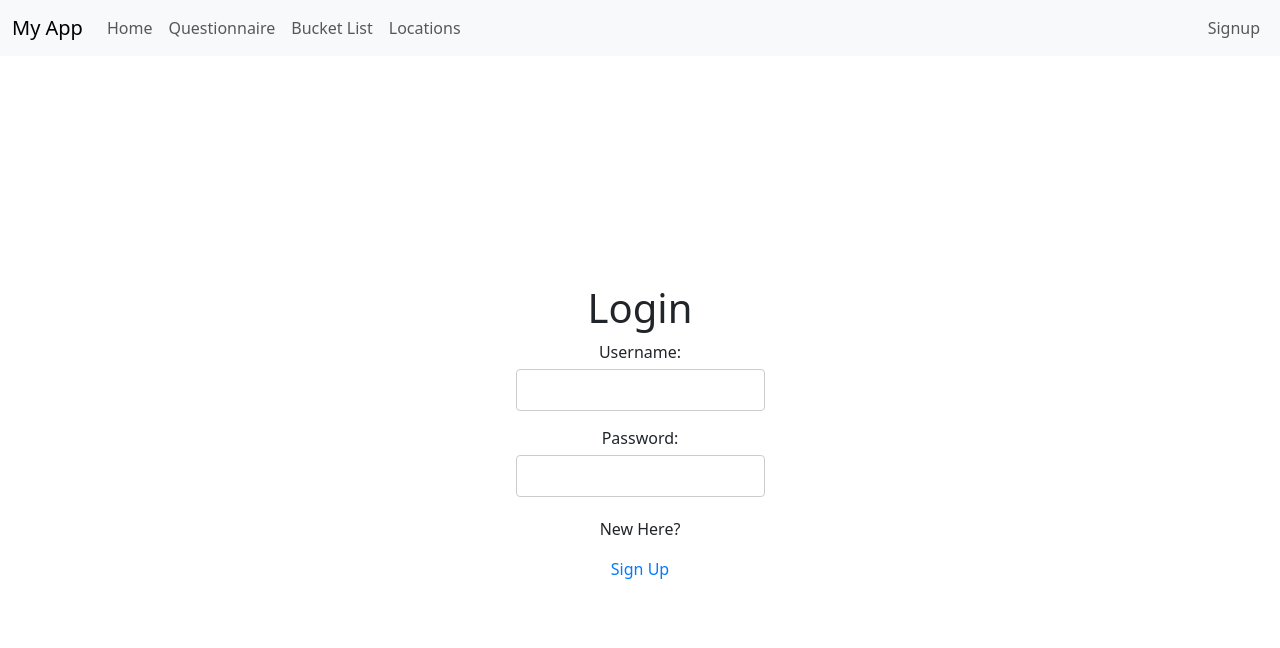
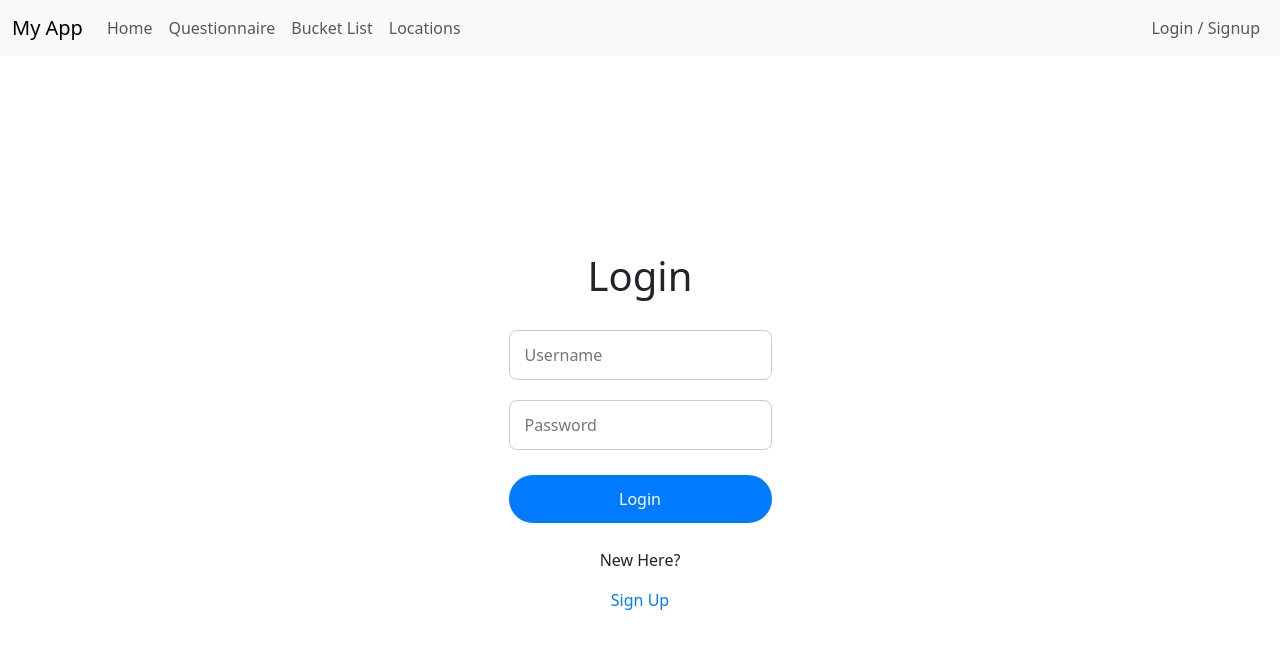
Before and after one commit to CS571-F25/p17, a React (Vite) app: page /#/login in a window 1280 px wide. Shown: the top 648 px of the page. Built offline with nearby package versions, Linux system fonts and the light colour scheme.

Commit message:
login functionality

```diff
--- a/package.json
+++ b/package.json
@@ -11,7 +11,9 @@
   },
   "dependencies": {
     "bootstrap": "^5.3.8",
+    "js-cookie": "^3.0.5",
     "react": "^19.1.1",
+    "react-bootstrap": "^2.10.10",
     "react-dom": "^19.1.1",
     "react-router": "^7.9.5"
   },
--- a/src/App.css
+++ b/src/App.css
@@ -41,3 +41,27 @@
 .read-the-docs {
   color: #888;
 }
+
+.signup-input {
+  width: 100%;
+  padding: 12px 15px;
+  border: 1px solid #ccc;
+  border-radius: 8px;
+  font-size: 16px;
+  background: white;
+  outline: none;
+  transition: 0.2s;
+  color: black;
+}
+
+/* Fix autofill from turning fields dark */
+.signup-input:-webkit-autofill {
+  -webkit-box-shadow: 0 0 0 1000px white inset !important;
+  -webkit-text-fill-color: black !important;
+}
+
+/* Focus styling */
+.signup-input:focus {
+  border-color: #007bff;
+  box-shadow: 0 0 3px rgba(0,123,255,0.5);
+}
--- a/src/App.jsx
+++ b/src/App.jsx
@@ -9,11 +9,22 @@ import LoginSignup from './components/LoginSignup'
 import Signup from './components/Signup'
 import Navbar from './components/Navbar'
 import AllLocations from './components/AllLocations';
+import Cookies from "js-cookie";
+import { useEffect } from 'react';
 
 export const AuthContext = createContext();
 
 function App() {
-  const [isLoggedIn, setIsLoggedIn] = useState(false);
+  const [isLoggedIn, setIsLoggedIn] = useState(!!Cookies.get("auth"));
+
+  useEffect(() => {
+    const token = Cookies.get('auth');
+    if (token) {
+      setIsLoggedIn(true);
+    } else {
+      setIsLoggedIn(false);
+    }
+  }, []);
 
   return (
     <AuthContext.Provider value={{ isLoggedIn, setIsLoggedIn }}>
--- a/src/components/LoginSignup.jsx
+++ b/src/components/LoginSignup.jsx
@@ -1,19 +1,63 @@
 import { useContext, useState } from 'react';
 import { Link } from 'react-router';
 import { AuthContext } from '../App';
+import Cookies from 'js-cookie';
+import { getAllUsers } from '../utils/bucket';
+import { useNavigate } from 'react-router';
 
 export default function LoginSignup() {
     const { isLoggedIn, setIsLoggedIn } = useContext(AuthContext);
+    const navigate = useNavigate();
     const [username, setUsername] = useState('');
     const [password, setPassword] = useState('');
+    const [message, setMessage] = useState('');
 
     const handleLogout = () => {
+        Cookies.remove('auth', { path: '/' });
         setIsLoggedIn(false);
+        navigate('/login');
     };
+
+    async function handleLogin() {
+        setMessage('');
+
+        if (!username || !password) {
+            setMessage('Username and password are required.');
+            return;
+        }
+
+        try {
+            const users = await getAllUsers();
+            const match = users.find(u => u.username === username);
+
+            if (!match) {
+                setMessage('No account exists with that username.');
+                return;
+            }
+
+            if (match.password !== password) {
+                setMessage('Incorrect password.');
+                return;
+            }
+
+            const token = btoa(JSON.stringify({
+                username: match.username,
+                _id: match._id
+            }));
+
+            Cookies.set('auth', token, { expires: 7 });
+
+            setIsLoggedIn(true);
+            navigate('/');
+        } catch (err) {
+            console.error("LOGIN ERROR:", err);
+            setMessage('Login failed — see console.');
+        }
+    }
 
     if (isLoggedIn) {
         return (
-            <div style={{ padding: '20px', maxWidth: '400px', margin: '50px auto' }}>
+            <div style={{ padding: '20px', maxWidth: '400px', margin: '80px auto', textAlign: 'center' }}>
                 <h1>Welcome!</h1>
                 <button
                     onClick={handleLogout}
@@ -24,7 +68,8 @@ export default function LoginSignup() {
                         color: 'white',
                         border: 'none',
                         borderRadius: '5px',
-                        cursor: 'pointer'
+                        cursor: 'pointer',
+                        marginTop: '20px'
                     }}
                 >
                     Logout
@@ -34,53 +79,53 @@ export default function LoginSignup() {
     }
 
     return (
-        <div style={{ padding: '20px', maxWidth: '400px', margin: '50px auto' }}>
-            <h1>Login</h1>
-            <form style={{ display: 'flex', flexDirection: 'column', gap: '15px' }}>
-                <div>
-                    <label htmlFor="username" style={{ display: 'block', marginBottom: '5px' }}>
-                        Username:
-                    </label>
+        <div style={{ padding: '20px', maxWidth: '400px', margin: '80px auto' }}>
+            <h1 style={{ textAlign: 'center', marginBottom: '30px' }}>Login</h1>
+
+            <form style={{ display: 'flex', flexDirection: 'column', gap: '20px' }}>
                 <input
+                    className="signup-input"
                     type="text"
-                        id="username"
+                    placeholder="Username"
                     value={username}
                     onChange={(e) => setUsername(e.target.value)}
+                />
+
+                <input
+                    className="signup-input"
+                    type="password"
+                    placeholder="Password"
+                    value={password}
+                    onChange={(e) => setPassword(e.target.value)}
+                />
+            </form>
+
+            <button
+                type="button"
+                onClick={handleLogin}
                 style={{
                     width: '100%',
-                            padding: '8px',
+                    padding: '12px 20px',
                     fontSize: '16px',
-                            border: '1px solid #ccc',
-                            borderRadius: '4px',
-                            boxSizing: 'border-box',
-                            backgroundColor: 'white',
-                            color: 'black'
+                    backgroundColor: '#007bff',
+                    color: 'white',
+                    borderRadius: '25px',
+                    border: 'none',
+                    cursor: 'pointer',
+                    marginTop: '25px'
                 }}
-                    />
-                </div>
-                <div>
-                    <label htmlFor="password" style={{ display: 'block', marginBottom: '5px' }}>
-                        Password:
-                    </label>
-                    <input
-                        type="password"
-                        id="password"
-                        value={password}
-                        onChange={(e) => setPassword(e.target.value)}
-                        style={{
-                            width: '100%',
-                            padding: '8px',
-                            fontSize: '16px',
-                            border: '1px solid #ccc',
-                            borderRadius: '4px',
-                            boxSizing: 'border-box',
-                            backgroundColor: 'white',
-                            color: 'black'
-                        }}
-                    />
-                </div>
-            </form>
-            <p style={{ marginTop: '20px', textAlign: 'center' }}>New Here?</p>
+            >
+                Login
+            </button>
+
+            {message && (
+                <p style={{ marginTop: '15px', textAlign: 'center', color: 'black' }}>
+                    {message}
+                </p>
+            )}
+
+            <p style={{ marginTop: '25px', textAlign: 'center' }}>New Here?</p>
+
             <div style={{ textAlign: 'center', marginTop: '10px' }}>
                 <Link
                     to="/signup"
--- a/src/components/Navbar.jsx
+++ b/src/components/Navbar.jsx
@@ -1,14 +1,27 @@
-import { Link } from 'react-router';
+import { Link, useNavigate } from 'react-router';
 import { useContext } from 'react';
 import { AuthContext } from '../App';
 
 export default function Navbar() {
-    const { isLoggedIn } = useContext(AuthContext);
+    const { isLoggedIn, setIsLoggedIn } = useContext(AuthContext);
+    const navigate = useNavigate();
+
+    function handleLogout() {
+        // Clear login state
+        setIsLoggedIn(false);
+
+        // OPTIONAL: clear any cookie-based session
+        // Cookies.remove("username");  <-- if you ever stored it
+
+        // Redirect to login page
+        navigate('/login');
+    }
 
     return (
         <nav className="navbar navbar-expand-lg navbar-light bg-light fixed-top">
             <div className="container-fluid">
                 <Link className="navbar-brand" to="/">My App</Link>
+
                 <button
                     className="navbar-toggler"
                     type="button"
@@ -20,6 +33,7 @@ export default function Navbar() {
                 >
                     <span className="navbar-toggler-icon"></span>
                 </button>
+
                 <div className="collapse navbar-collapse" id="navbarNav">
                     <ul className="navbar-nav">
                         <li className="nav-item">
@@ -35,15 +49,82 @@ export default function Navbar() {
                             <Link className="nav-link" to="/locations">Locations</Link>
                         </li>
                     </ul>
+
+                    {/* RIGHT SIDE */}
                     <ul className="navbar-nav ms-auto">
-                        <li className="nav-item">
-                            <Link className="nav-link" to="/login">
-                                {isLoggedIn ? 'Login' : 'Signup'}
-                            </Link>
-                        </li>
+                        {!isLoggedIn && (
+                            <li className="nav-item">
+                                <Link className="nav-link" to="/login">
+                                    Login / Signup
+                                </Link>
+                            </li>
+                        )}
+
+                        {isLoggedIn && (
+                            <li className="nav-item">
+                                <button
+                                    className="btn btn-link nav-link"
+                                    style={{ cursor: 'pointer' }}
+                                    onClick={handleLogout}
+                                >
+                                    Logout
+                                </button>
+                            </li>
+                        )}
                     </ul>
                 </div>
             </div>
         </nav>
     );
 }
+
+
+// import { Link } from 'react-router';
+// import { useContext } from 'react';
+// import { AuthContext } from '../App';
+
+// export default function Navbar() {
+//     const { isLoggedIn } = useContext(AuthContext);
+
+//     return (
+//         <nav className="navbar navbar-expand-lg navbar-light bg-light fixed-top">
+//             <div className="container-fluid">
+//                 <Link className="navbar-brand" to="/">My App</Link>
+//                 <button
+//                     className="navbar-toggler"
+//                     type="button"
+//                     data-bs-toggle="collapse"
+//                     data-bs-target="#navbarNav"
+//                     aria-controls="navbarNav"
+//                     aria-expanded="false"
+//                     aria-label="Toggle navigation"
+//                 >
+//                     <span className="navbar-toggler-icon"></span>
+//                 </button>
+//                 <div className="collapse navbar-collapse" id="navbarNav">
+//                     <ul className="navbar-nav">
+//                         <li className="nav-item">
+//                             <Link className="nav-link" to="/">Home</Link>
+//                         </li>
+//                         <li className="nav-item">
+//                             <Link className="nav-link" to="/questionnaire">Questionnaire</Link>
+//                         </li>
+//                         <li className="nav-item">
+//                             <Link className="nav-link" to="/bucket-list">Bucket List</Link>
+//                         </li>
+//                         <li className="nav-item">
+//                             <Link className="nav-link" to="/locations">Locations</Link>
+//                         </li>
+//                     </ul>
+//                     <ul className="navbar-nav ms-auto">
+//                         <li className="nav-item">
+//                             <Link className="nav-link" to="/login">
+//                                 {isLoggedIn ? 'Logout' : 'Login/Signup'}
+//                             </Link>
+//                         </li>
+//                     </ul>
+//                 </div>
+//             </div>
+//         </nav>
+//     );
+// }
--- a/src/components/Signup.jsx
+++ b/src/components/Signup.jsx
@@ -1,11 +1,17 @@
 import { useContext, useState } from 'react';
 import { AuthContext } from '../App';
+import { getAllUsers, createUser } from '../utils/bucket';
+import { useNavigate } from 'react-router';
 
 export default function Signup() {
-    const { isLoggedIn } = useContext(AuthContext);
+    const { isLoggedIn, setIsLoggedIn } = useContext(AuthContext);
+
     const [username, setUsername] = useState('');
     const [password, setPassword] = useState('');
     const [confirmPassword, setConfirmPassword] = useState('');
+    const navigate = useNavigate();
+
+    const [message, setMessage] = useState('');
 
     if (isLoggedIn) {
         return (
@@ -16,90 +22,95 @@ export default function Signup() {
         );
     }
 
+    async function handleSignup() {
+        console.log("SIGNUP BUTTON CLICKED");
+        setMessage('');
+
+        if (!username || !password) {
+            setMessage('Username and password are required.');
+            return;
+        }
+
+        if (password !== confirmPassword) {
+            setMessage('Passwords do not match.');
+            return;
+        }
+
+        const users = await getAllUsers();
+        const exists = users.find(u => u.username === username);
+
+        if (exists) {
+            setMessage('That username is already taken.');
+            return;
+        }
+
+        await createUser({
+            username,
+            password,
+            favorites: []
+        });
+
+        setMessage('Signup successful!');
+        setUsername('');
+        setPassword('');
+        setConfirmPassword('');
+        setIsLoggedIn(true);
+        navigate('/');
+    }
+
     return (
-        <div style={{ padding: '20px', maxWidth: '400px', margin: '50px auto' }}>
-            <h1>Sign Up</h1>
-            <form style={{ display: 'flex', flexDirection: 'column', gap: '15px' }}>
-                <div>
-                    <label htmlFor="signup-username" style={{ display: 'block', marginBottom: '5px' }}>
-                        Username:
-                    </label>
-                    <input
-                        type="text"
-                        id="signup-username"
-                        value={username}
-                        onChange={(e) => setUsername(e.target.value)}
-                        style={{
-                            width: '100%',
-                            padding: '8px',
-                            fontSize: '16px',
-                            border: '1px solid #ccc',
-                            borderRadius: '4px',
-                            boxSizing: 'border-box',
-                            backgroundColor: 'white',
-                            color: 'black'
-                        }}
-                    />
-                </div>
-                <div>
-                    <label htmlFor="signup-password" style={{ display: 'block', marginBottom: '5px' }}>
-                        Password:
-                    </label>
-                    <input
-                        type="password"
-                        id="signup-password"
-                        value={password}
-                        onChange={(e) => setPassword(e.target.value)}
-                        style={{
-                            width: '100%',
-                            padding: '8px',
-                            fontSize: '16px',
-                            border: '1px solid #ccc',
-                            borderRadius: '4px',
-                            boxSizing: 'border-box',
-                            backgroundColor: 'white',
-                            color: 'black'
-                        }}
-                    />
-                </div>
-                <div>
-                    <label htmlFor="confirm-password" style={{ display: 'block', marginBottom: '5px' }}>
-                        Confirm Password:
-                    </label>
-                    <input
-                        type="password"
-                        id="confirm-password"
-                        value={confirmPassword}
-                        onChange={(e) => setConfirmPassword(e.target.value)}
-                        style={{
-                            width: '100%',
-                            padding: '8px',
-                            fontSize: '16px',
-                            border: '1px solid #ccc',
-                            borderRadius: '4px',
-                            boxSizing: 'border-box',
-                            backgroundColor: 'white',
-                            color: 'black'
-                        }}
-                    />
-                </div>
+        <div style={{ padding: '20px', maxWidth: '400px', margin: '80px auto' }}>
+            <h1 style={{ textAlign: 'center', marginBottom: '30px' }}>Sign Up</h1>
+
+            <form style={{ display: 'flex', flexDirection: 'column', gap: '20px' }}>
+                <input
+                    className="signup-input"
+                    type="text"
+                    placeholder="Username"
+                    value={username}
+                    onChange={(e) => setUsername(e.target.value)}
+                />
+
+                <input
+                    className="signup-input"
+                    type="password"
+                    placeholder="Password"
+                    value={password}
+                    onChange={(e) => setPassword(e.target.value)}
+                />
+
+                <input
+                    className="signup-input"
+                    type="password"
+                    placeholder="Confirm Password"
+                    value={confirmPassword}
+                    onChange={(e) => setConfirmPassword(e.target.value)}
+                />
             </form>
+
             <button
                 type="button"
+                onClick={handleSignup}
                 style={{
                     width: '100%',
-                    padding: '10px 20px',
+                    padding: '12px 20px',
                     fontSize: '16px',
                     backgroundColor: '#007bff',
                     color: 'white',
                     border: 'none',
                     borderRadius: '25px',
                     cursor: 'pointer',
-                    marginTop: '15px'
+                    marginTop: '25px'
                 }}
             >
                 Signup
             </button>
+
+            {message && (
+                <p style={{ marginTop: '15px', textAlign: 'center', color: 'black' }}>
+                    {message}
+                </p>
+            )}
         </div>
     );
 }
--- /dev/null
+++ b/src/utils/bucket.js
@@ -0,0 +1,68 @@
+import Cookies from "js-cookie";
+
+const BASE = "https://cs571api.cs.wisc.edu/rest/f25/bucket/users";
+const BID = "bid_19d55e9022d59228f879c8ecd06fbe68a16d3803ab5df4ff51a0458a3d7e4efd";
+
+// export async function getAllUsers() {
+//   const res = await fetch(BASE, {
+//     headers: {
+//       "X-CS571-ID": BID
+//     }
+//   });
+//   return res.json();
+// }
+
+// export async function getAllUsers() {
+//   const res = await fetch(BASE, {
+//     headers: {
+//       "X-CS571-ID": BID
+//     }
+//   });
+
+//   // If this is the first time, bucket returns 404
+//   if (res.status === 404) {
+//     return [];  // collection doesn't exist yet
+//   }
+
+//   return res.json();
+// }
+
+export async function getAllUsers() {
+  const res = await fetch(BASE, {
+    headers: {
+      "X-CS571-ID": BID
+    }
+  });
+
+  if (res.status === 404) {
+    return [];
+  }
+
+  const data = await res.json();
+  console.log("RAW API RESPONSE:", data);
+
+  // ⭐ If bucket returns { results: { id1: {...}, id2: {...} } }
+  if (data && data.results && typeof data.results === "object") {
+    return Object.values(data.results);
+  }
+
+  // ⭐ Fallback for raw array
+  if (Array.isArray(data)) {
+    return data;
+  }
+
+  return [];
+}
+
+
+export async function createUser(userObj) {
+  const res = await fetch(BASE, {
+    method: "POST",
+    headers: {
+      "X-CS571-ID": BID,
+      "Content-Type": "application/json"
+    },
+    body: JSON.stringify(userObj)
+  });
+  return res.json();
+}
```
Also changed, not shown: 1 other file (tests, documents, lock files or other folders). Lines whose indentation alone changed are shown as unchanged.
